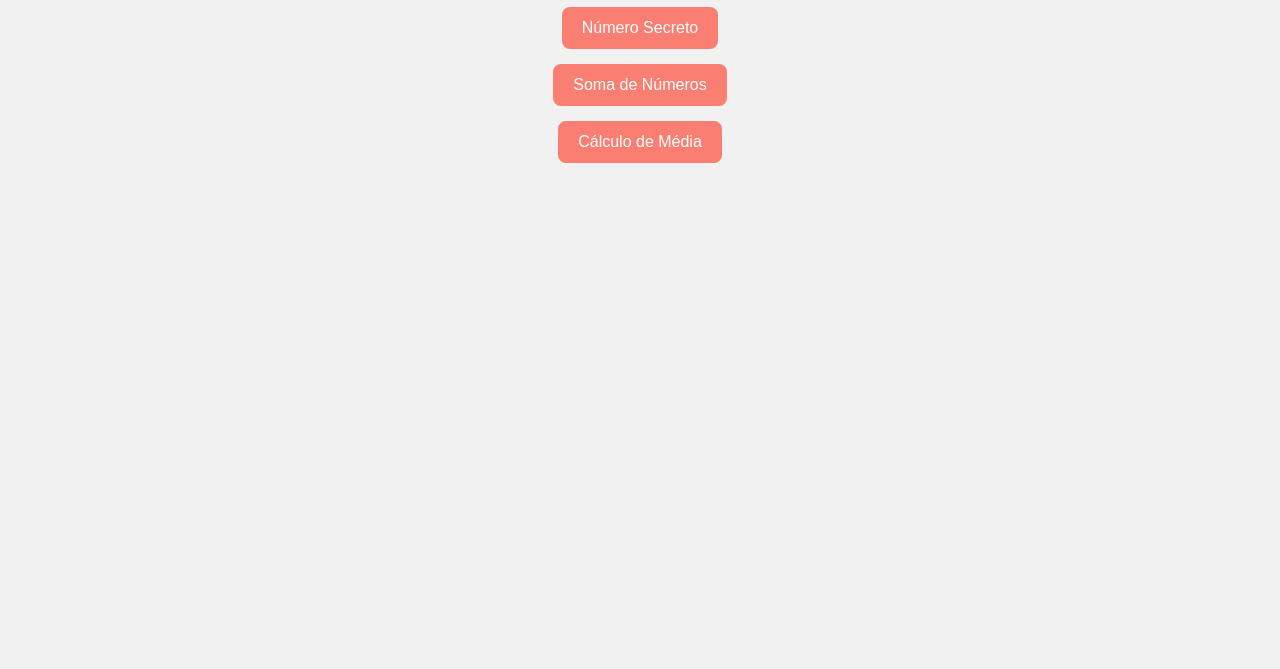
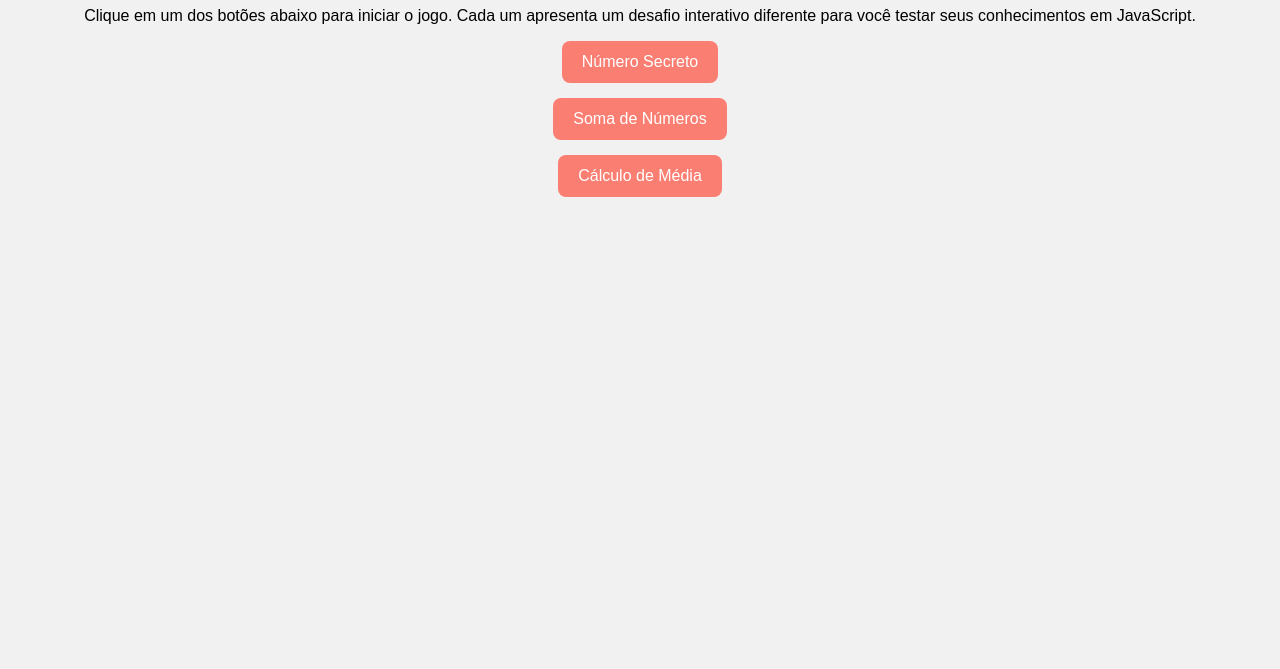
Before and after one commit to lettiebento/Projeto-Jogo-Interativo, a plain HTML site: page index.html in a window 1280 px wide. Shown: the part 131-800 px from the top of the page. Drawn offline with Linux system fonts and the light colour scheme.

Commit message:
Update index.html

```diff
--- a/index.html
+++ b/index.html
@@ -2,11 +2,14 @@
 <html lang="pt-BR">
 <head>
   <meta charset="UTF-8">
-  <title>Projeto Jogo Interativo</title>
+  <title>Jogos Interativos</title>
   <link rel="stylesheet" href="style.css">
 </head>
 <body>
   <h1>Jogos Interativos</h1>
+  <p class="description">
+    Clique em um dos botões abaixo para iniciar o jogo. Cada um apresenta um desafio interativo diferente para você testar seus conhecimentos em JavaScript.
+  </p>
   <div class="container">
     <button onclick="jogoNumeroSecreto()">Número Secreto</button>
     <button onclick="somaNumeros()">Soma de Números</button>
```
